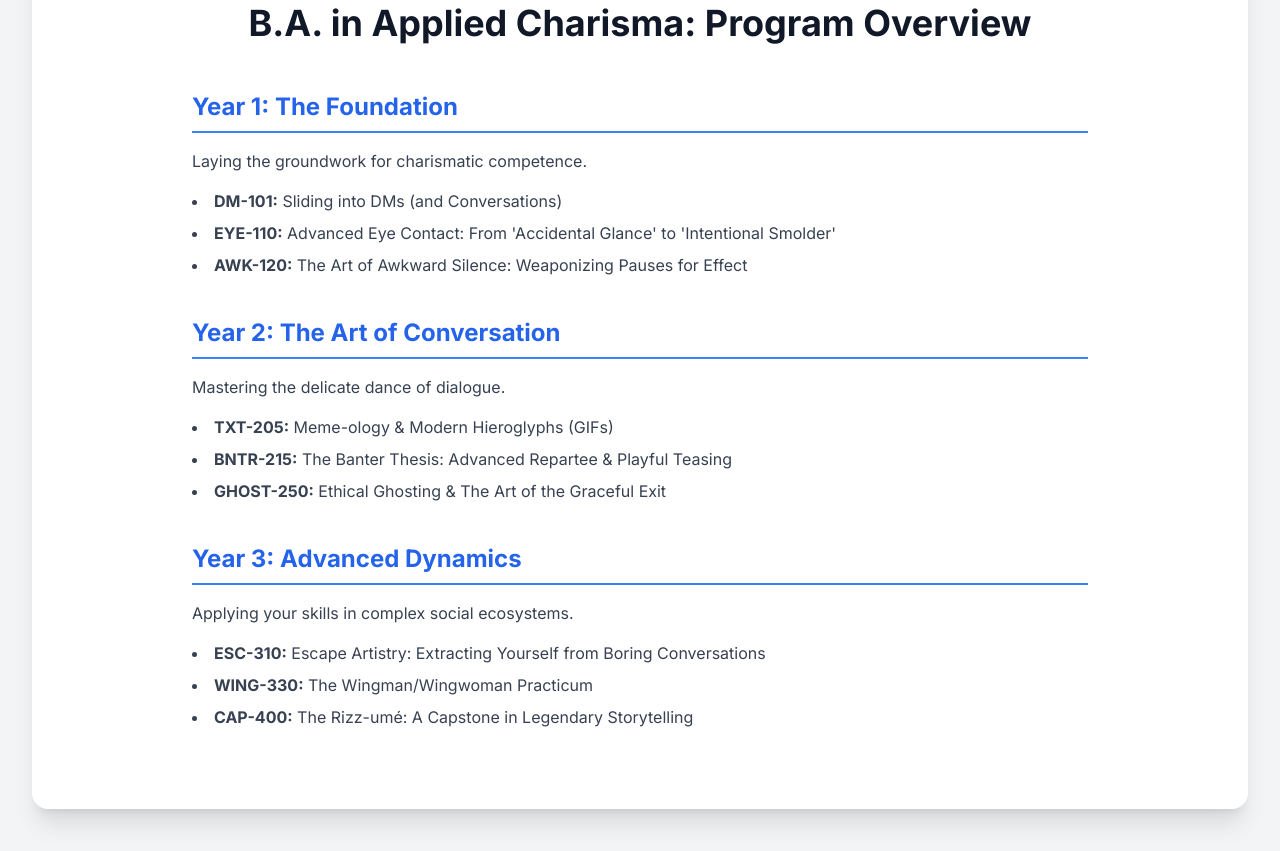
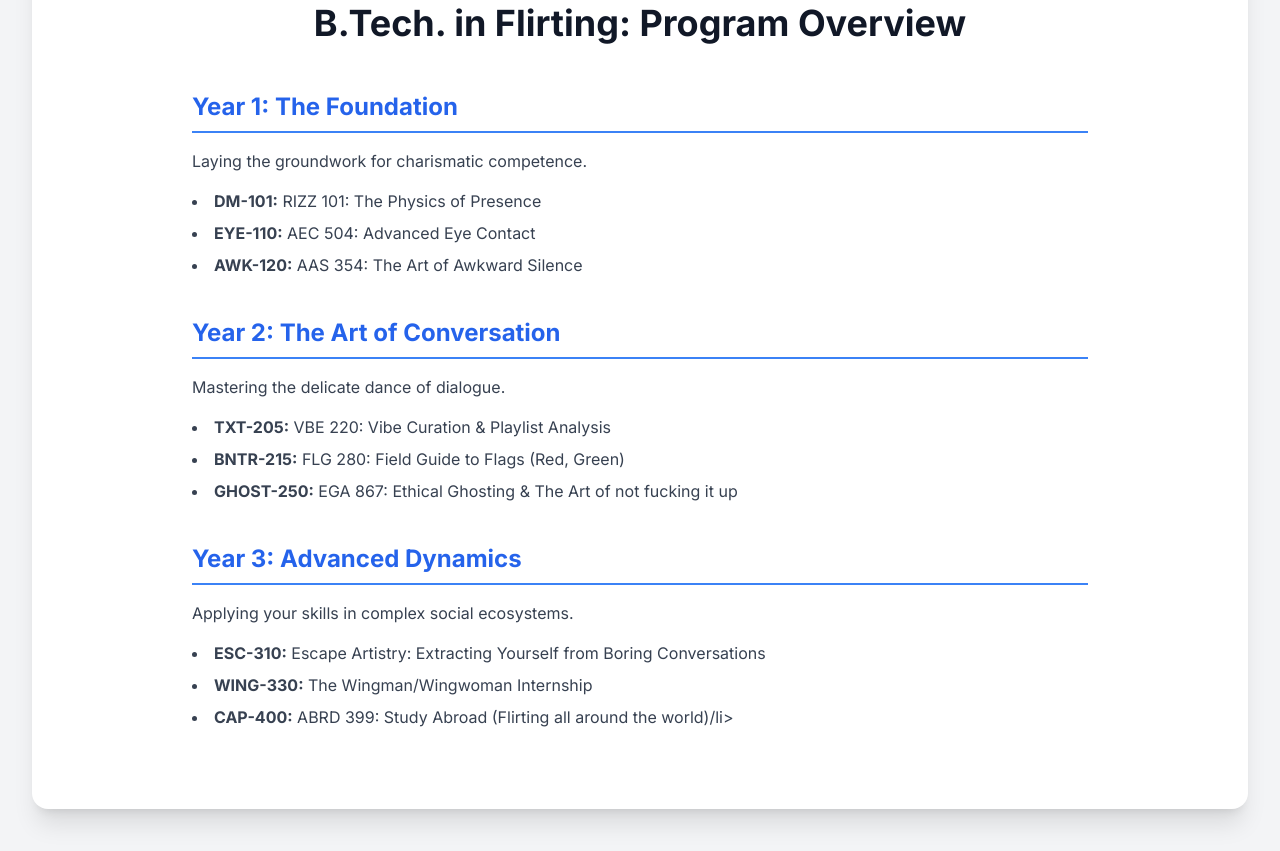
Before and after one commit to dumbassdumbass/fuck, a plain HTML site: page index.html in a window 1280 px wide. Shown: the part 1129-1980 px from the top of the page. Drawn offline with nearby package versions, Linux system fonts and the light colour scheme.

Commit message:
Update index.html

```diff
--- a/index.html
+++ b/index.html
@@ -99,16 +99,16 @@
 
         <!-- Expanded Curriculum Section -->
         <section id="curriculum" class="py-20 bg-white rounded-2xl shadow-xl">
-            <h2 class="text-4xl font-bold text-center text-gray-900 mb-12">B.A. in Applied Charisma: Program Overview</h2>
+            <h2 class="text-4xl font-bold text-center text-gray-900 mb-12">B.Tech. in Flirting: Program Overview</h2>
             <div class="max-w-4xl mx-auto space-y-10">
                 <!-- Year 1 -->
                 <div>
                     <h3 class="text-2xl font-bold text-blue-600 border-b-2 border-blue-500 pb-2 mb-4">Year 1: The Foundation</h3>
                     <p class="text-gray-700 mb-4">Laying the groundwork for charismatic competence.</p>
                     <ul class="list-disc list-inside text-gray-700 space-y-2">
-                        <li><span class="font-bold">DM-101:</span> Sliding into DMs (and Conversations)</li>
-                        <li><span class="font-bold">EYE-110:</span> Advanced Eye Contact: From 'Accidental Glance' to 'Intentional Smolder'</li>
-                        <li><span class="font-bold">AWK-120:</span> The Art of Awkward Silence: Weaponizing Pauses for Effect</li>
+                        <li><span class="font-bold">DM-101:</span> RIZZ 101: The Physics of Presence</li>
+                        <li><span class="font-bold">EYE-110:</span> AEC 504: Advanced Eye Contact</li>
+                        <li><span class="font-bold">AWK-120:</span> AAS 354: The Art of Awkward Silence</li>
                     </ul>
                 </div>
                 <!-- Year 2 -->
@@ -116,9 +116,9 @@
                     <h3 class="text-2xl font-bold text-blue-600 border-b-2 border-blue-500 pb-2 mb-4">Year 2: The Art of Conversation</h3>
                     <p class="text-gray-700 mb-4">Mastering the delicate dance of dialogue.</p>
                     <ul class="list-disc list-inside text-gray-700 space-y-2">
-                        <li><span class="font-bold">TXT-205:</span> Meme-ology & Modern Hieroglyphs (GIFs)</li>
-                        <li><span class="font-bold">BNTR-215:</span> The Banter Thesis: Advanced Repartee & Playful Teasing</li>
-                        <li><span class="font-bold">GHOST-250:</span> Ethical Ghosting & The Art of the Graceful Exit</li>
+                        <li><span class="font-bold">TXT-205:</span> VBE 220: Vibe Curation & Playlist Analysis</li>
+                        <li><span class="font-bold">BNTR-215:</span> FLG 280: Field Guide to Flags (Red, Green)</li>
+                        <li><span class="font-bold">GHOST-250:</span> EGA 867: Ethical Ghosting & The Art of not fucking it up</li>
                     </ul>
                 </div>
                  <!-- Year 3 -->
@@ -127,8 +127,8 @@
                     <p class="text-gray-700 mb-4">Applying your skills in complex social ecosystems.</p>
                     <ul class="list-disc list-inside text-gray-700 space-y-2">
                         <li><span class="font-bold">ESC-310:</span> Escape Artistry: Extracting Yourself from Boring Conversations</li>
-                        <li><span class="font-bold">WING-330:</span> The Wingman/Wingwoman Practicum</li>
-                        <li><span class="font-bold">CAP-400:</span> The Rizz-umé: A Capstone in Legendary Storytelling</li>
+                        <li><span class="font-bold">WING-330:</span> The Wingman/Wingwoman Internship</li>
+                        <li><span class="font-bold">CAP-400:</span> ABRD 399: Study Abroad (Flirting all around the world)/li>
                     </ul>
                 </div>
             </div>
@@ -169,12 +169,12 @@
                 <!-- Testimonial 1 -->
                 <div class="bg-white p-8 rounded-lg shadow-lg">
                     <p class="text-gray-700 italic">"F.U.C.K. didn't just teach me how to talk to people; it taught me how to listen. My professional and personal relationships have never been stronger."</p>
-                    <p class="text-right mt-4 font-bold text-blue-600">- Alex R., Class of '23</p>
+                    <p class="text-right mt-4 font-bold text-blue-600">- Gagan., Class of '25</p>
                 </div>
                 <!-- Testimonial 2 -->
                 <div class="bg-white p-8 rounded-lg shadow-lg">
-                    <p class="text-gray-700 italic">"I came in shy and uncertain. I left with the confidence to lead team meetings, deliver keynote speeches, and, yes, get a date. Life-changing."</p>
-                    <p class="text-right mt-4 font-bold text-blue-600">- Samantha K., Class of '22</p>
+                    <p class="text-gray-700 italic">"I came in shy and uncertain. I left with the confidence to meet girls, talk with them and, yes, get a date. Life-changing."</p>
+                    <p class="text-right mt-4 font-bold text-blue-600">- Rifakath., Class of '25</p>
                 </div>
             </div>
         </section>
```
